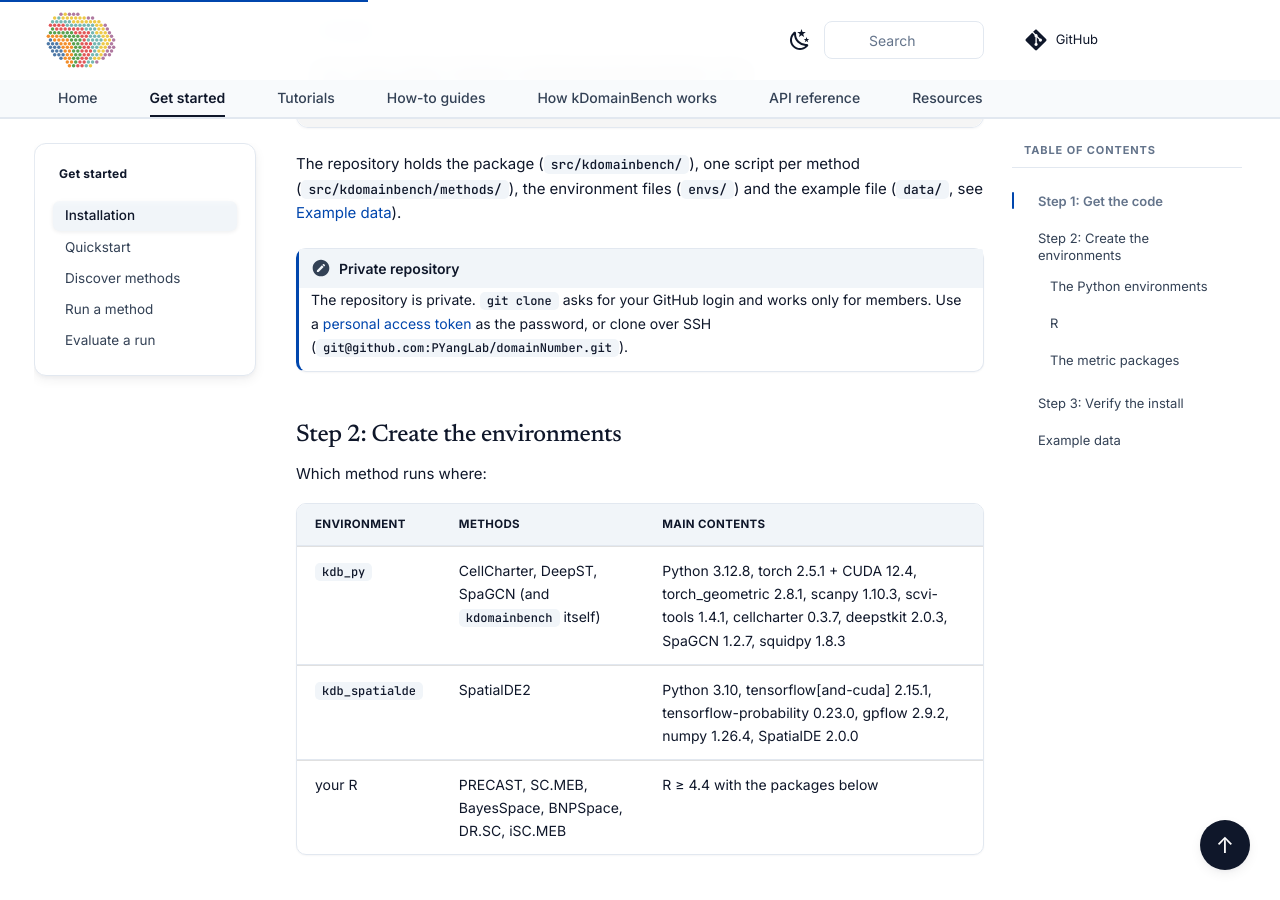
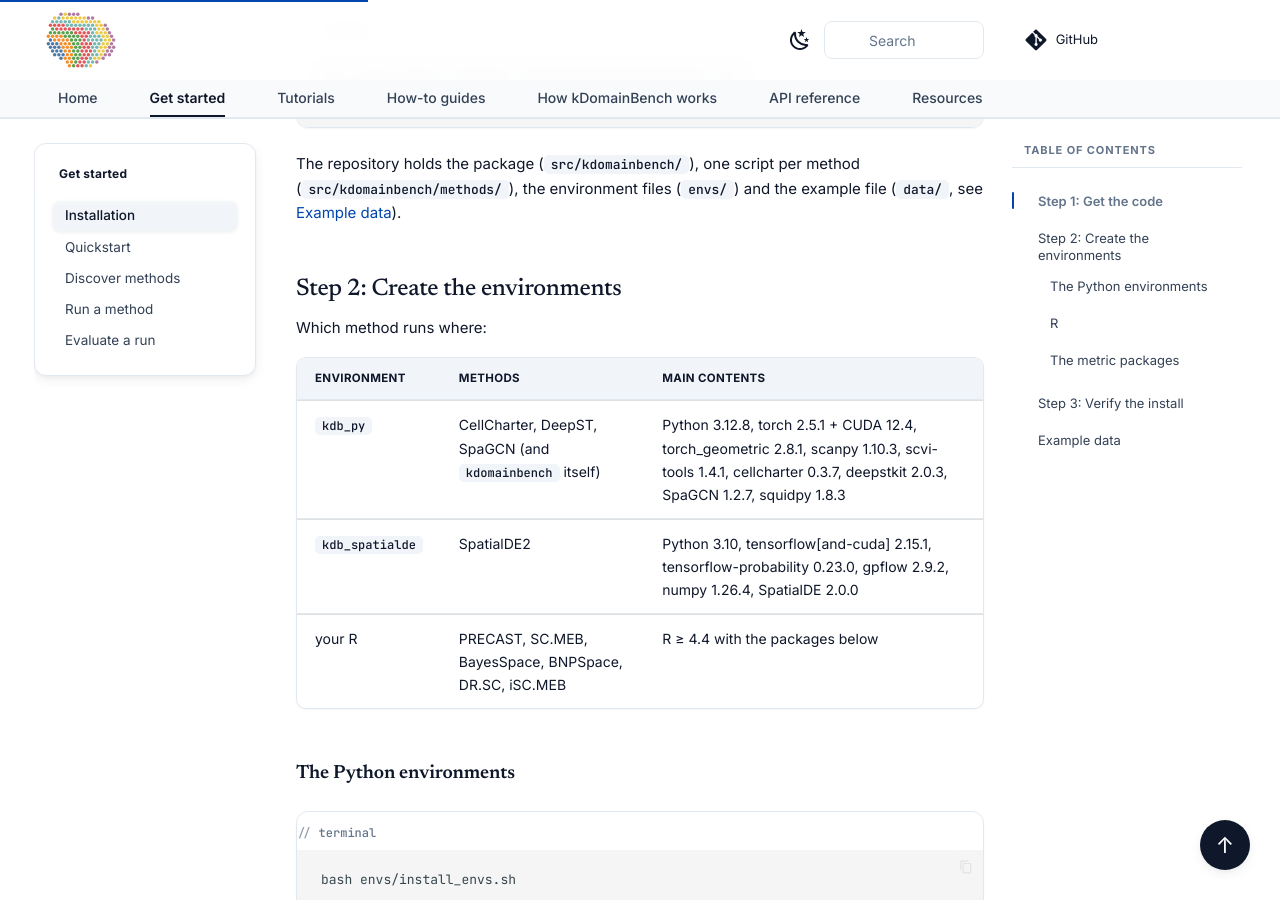
Before and after one commit to PYangLab/domainNumber, an MkDocs documentation site: the page built from docs/installation.md, in a window 1280 px wide and 900 px high, scrolled down 1303 px. Built offline with MkDocs 1.6.1 and Material for MkDocs 9.7.7, drawn with Linux system fonts in a browser that asks for light colours; nearby versions of some CDN libraries; library files that are not in the unit come from our copies; comment, search, counter and statistics services are not loaded.

Commit message:
Docs: remove the Private repository note, the repository is public

```diff
--- a/docs/installation.md
+++ b/docs/installation.md
@@ -40,11 +40,6 @@ cd domainNumber
 The repository holds the package (`src/kdomainbench/`), one script per method
 (`src/kdomainbench/methods/`), the environment files (`envs/`) and the example file
 (`data/`, see [Example data](#example-data)).
-
-!!! note "Private repository"
-    The repository is private. `git clone` asks for your GitHub login and works only for
-    members. Use a [personal access token](https://github.com/settings/tokens) as the password,
-    or clone over SSH (`git@github.com:PYangLab/domainNumber.git`).
 
 ## Step 2: Create the environments
 
```
